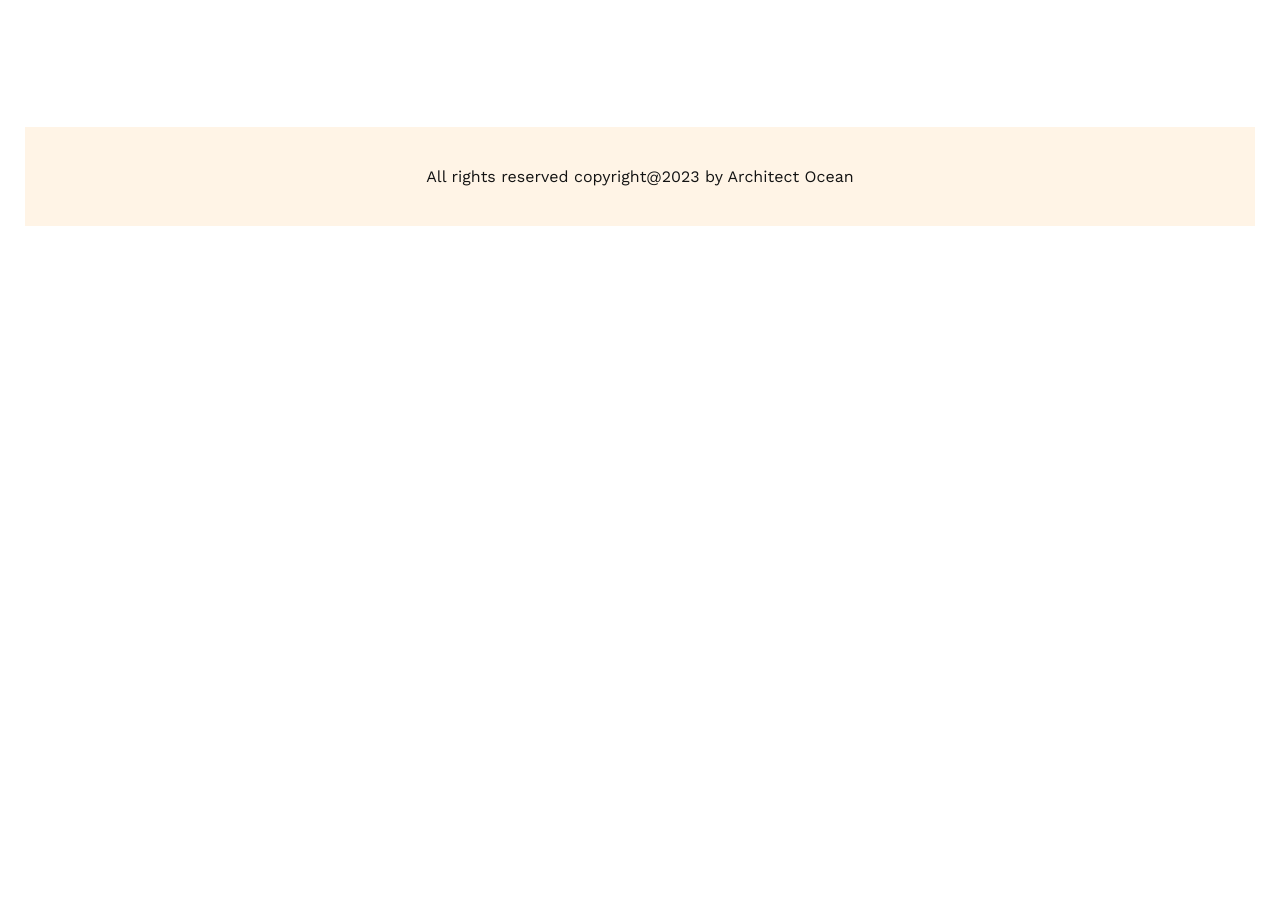
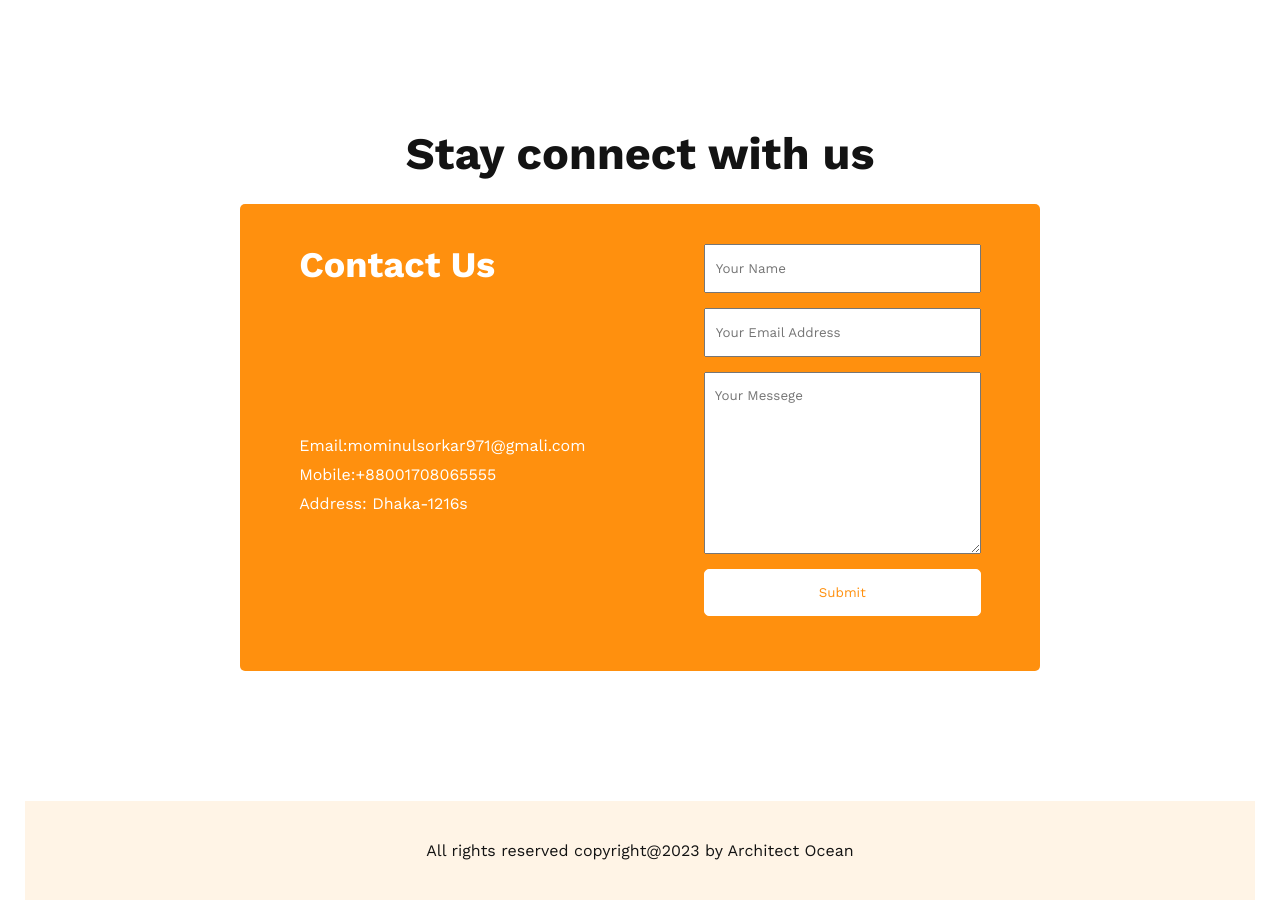
Before and after one commit to SORKARSIFAT/assignment-2, a plain HTML site: page works/index.html in a window 1280 px wide. Shown: the part 4267-5191 px from the top of the page. Before the commit the page ends 4523 px from the top, so only its background shows below. Drawn offline with nearby package versions, Linux system fonts and the light colour scheme.

Commit message:
added some changes to my repo!

```diff
--- a/works/basic.css
+++ b/works/basic.css
@@ -315,6 +315,68 @@ ul li:hover a {
     filter: hue-rotate(45deg) saturate(5%) brightness(0.5);
 }
 
+/*
+                    Contact section styles start here*/
+.contact-section {
+    margin: var(--common-margin);
+    margin-top: 130px;
+}
+.contact-section h1 {
+    text-align: center;
+    font-weight: 700;
+    font-size: 45px;
+    line-height: 53px;
+    margin-bottom: 24px;
+
+}
+.form-section {
+    display: flex;
+    justify-content: space-around;
+    width: 100%;
+    max-width: 800px;
+    padding: 40px 0;
+    margin: 0 auto;
+    background-color: var(--teriary-color);
+    border: none;
+    border-radius: 5px;
+}
+.address-sect {
+    padding: 0 20px;
+}
+.address {
+    display: flex;
+    flex-direction: column;
+    align-items: flex-start;
+    justify-content: center;
+    width: 100%;
+    height: 100%;
+}
+.address p {
+    color: var(--color-white);
+    margin-bottom: 10px;
+}
+#contact {
+    font-size: 36px;
+    line-height: 42px;
+    color: var(--color-white);
+}
+.form {
+    display: flex;
+    flex-direction: column;
+    padding: 0 20px;
+}
+
+.form input, textarea {
+    padding: 15px 10px;
+    margin-bottom: 15px;
+}
+.submit-btn {
+    border: 1px solid var(--color-white);
+    border-radius: 5px;
+    padding: 10px 15px;
+    color: var(--teriary-color);
+    background-color: var(--color-white);
+}
 
 
 
--- a/works/index.html
+++ b/works/index.html
@@ -130,6 +130,26 @@
                 <img src="./images/sponsors/figma.png" alt="">
             </div>
         </section>
+        <section class="contact-section">
+            <h1>Stay connect with us</h1>
+            <div class="form-section">
+                <div class="address-sect">
+                    <h3 id="contact">Contact Us</h3>
+                    <div class="address">
+                        <p>Email:mominulsorkar971@gmali.com</p>
+                        <p>Mobile:+88001708065555 </p>
+                        <p>Address:  Dhaka-1216s</p>
+                    </div>
+                </div>
+                <form class="form" action="">
+                    <input type="text" name="" id="" placeholder="Your Name">
+                    <input type="email" name="" id="" placeholder="Your Email Address">
+                    <textarea name="" id="" cols="30" rows="10" placeholder="Your Messege"></textarea>
+                    <input class="submit-btn" type="submit" value="Submit">
+                </form>
+            </div>
+        </section>
+
     </main>
     <!-- main end -->
 
```
